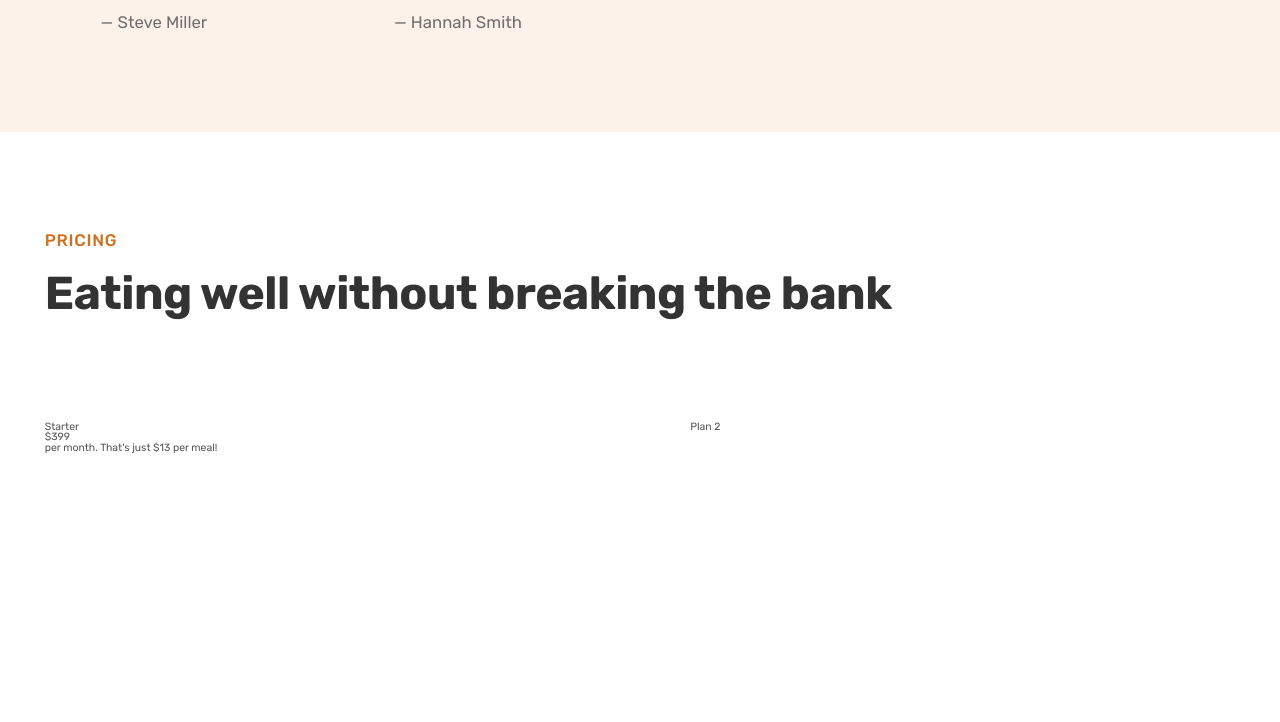
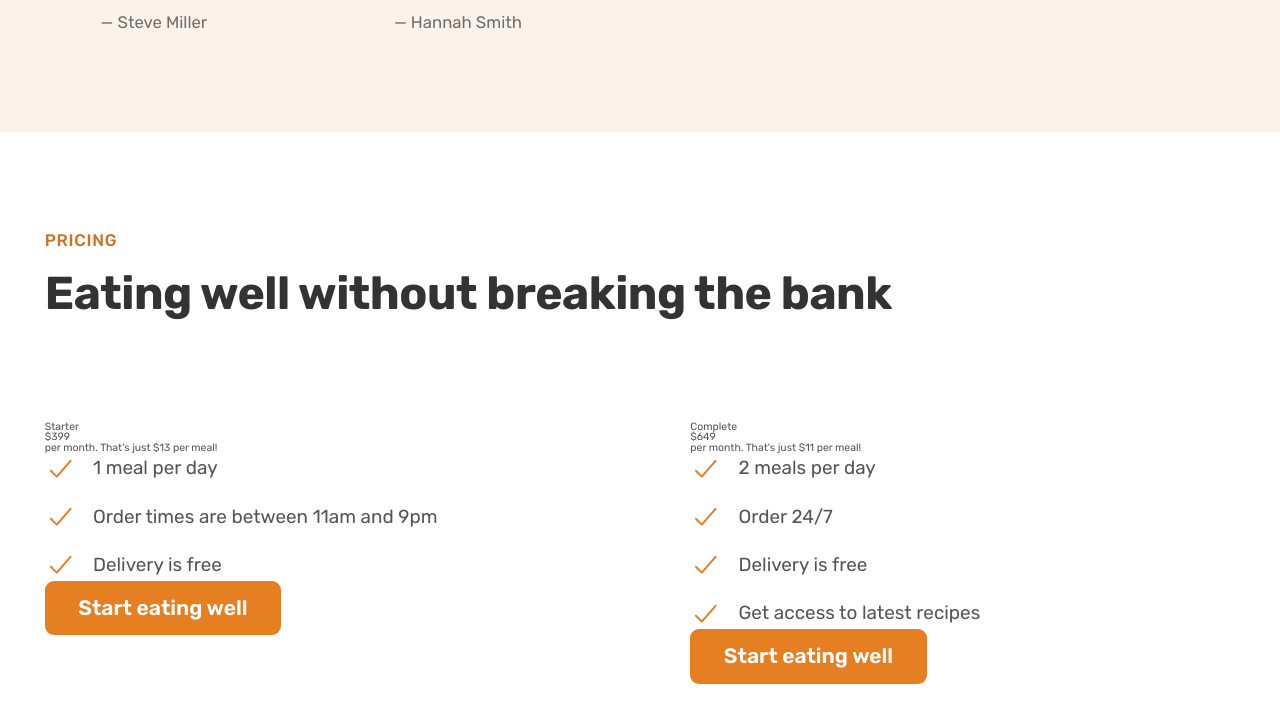
Before and after one commit to SuperUser-Gump/Omnifood, a website: page index.html in a window 1280 px wide. Shown: the part 4775-5497 px from the top of the page. Before the commit the page ends 5329 px from the top, so only its background shows below. Drawn offline with nearby package versions, Linux system fonts and the light colour scheme.

Commit message:
feat: Include features list in pricing tables and add call-to-action button
- Included the features list within the pricing tables.
- Added a call-to-action button below each pricing plan.

```diff
--- a/index.html
+++ b/index.html
@@ -420,8 +420,49 @@
             <p class="plan-name">Starter</p>
             <p class="plan-price"><span>$</span>399</p>
             <p class="plan-text">per month. That's just $13 per meal!</p>
+            <ul class="list">
+              <li class="list-item">
+                <ion-icon class="list-icon" name="checkmark-outline"></ion-icon
+                ><span>1 meal per day</span>
+              </li>
+              <li class="list-item">
+                <ion-icon class="list-icon" name="checkmark-outline"></ion-icon
+                ><span>Order times are between 11am and 9pm</span>
+              </li>
+              <li class="list-item">
+                <ion-icon class="list-icon" name="checkmark-outline"></ion-icon
+                ><span>Delivery is free</span>
+              </li>
+            </ul>
+            <a href="#" class="btn btn--full">Start eating well</a>
           </div>
-          <div class="pricing-plan">Plan 2</div>
+
+          <div class="pricing-plan">
+            <p class="plan-name">Complete</p>
+            <p class="plan-price"><span>$</span>649</p>
+            <p class="plan-text">per month. That's just $11 per meal!</p>
+            <ul class="list">
+              <li class="list-item">
+                <ion-icon class="list-icon" name="checkmark-outline"></ion-icon
+                ><span>2 meals per day</span>
+              </li>
+              <li class="list-item">
+                <ion-icon class="list-icon" name="checkmark-outline"></ion-icon
+                ><span>Order 24/7</span>
+              </li>
+              <li class="list-item">
+                <ion-icon class="list-icon" name="checkmark-outline"></ion-icon
+                ><span>Delivery is free</span>
+              </li>
+              <li class="list-item">
+                <ion-icon class="list-icon" name="checkmark-outline"></ion-icon
+                ><span>Get access to latest recipes</span>
+              </li>
+            </ul>
+            <a href="#" class="btn btn--full">Start eating well</a>
+          </div>
+
+          </div>
         </div>
       </section>
     </main>
```
